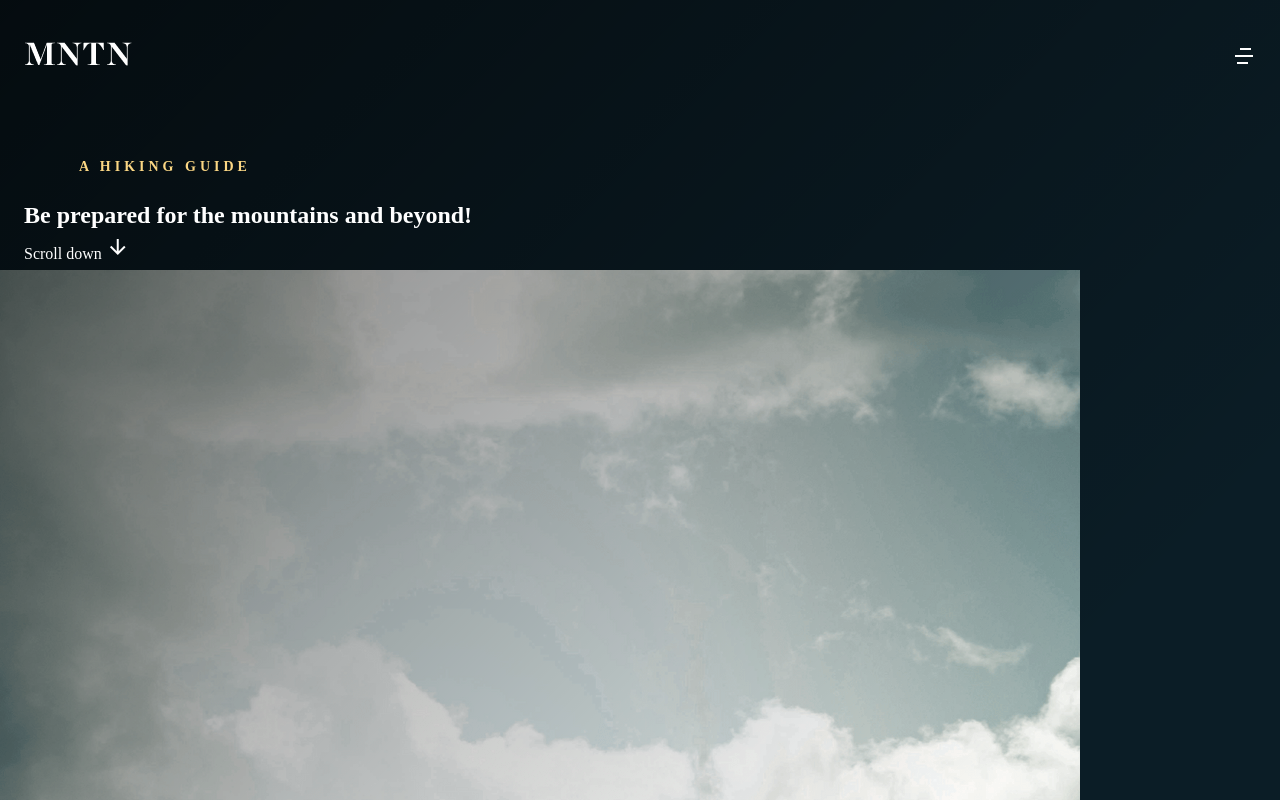
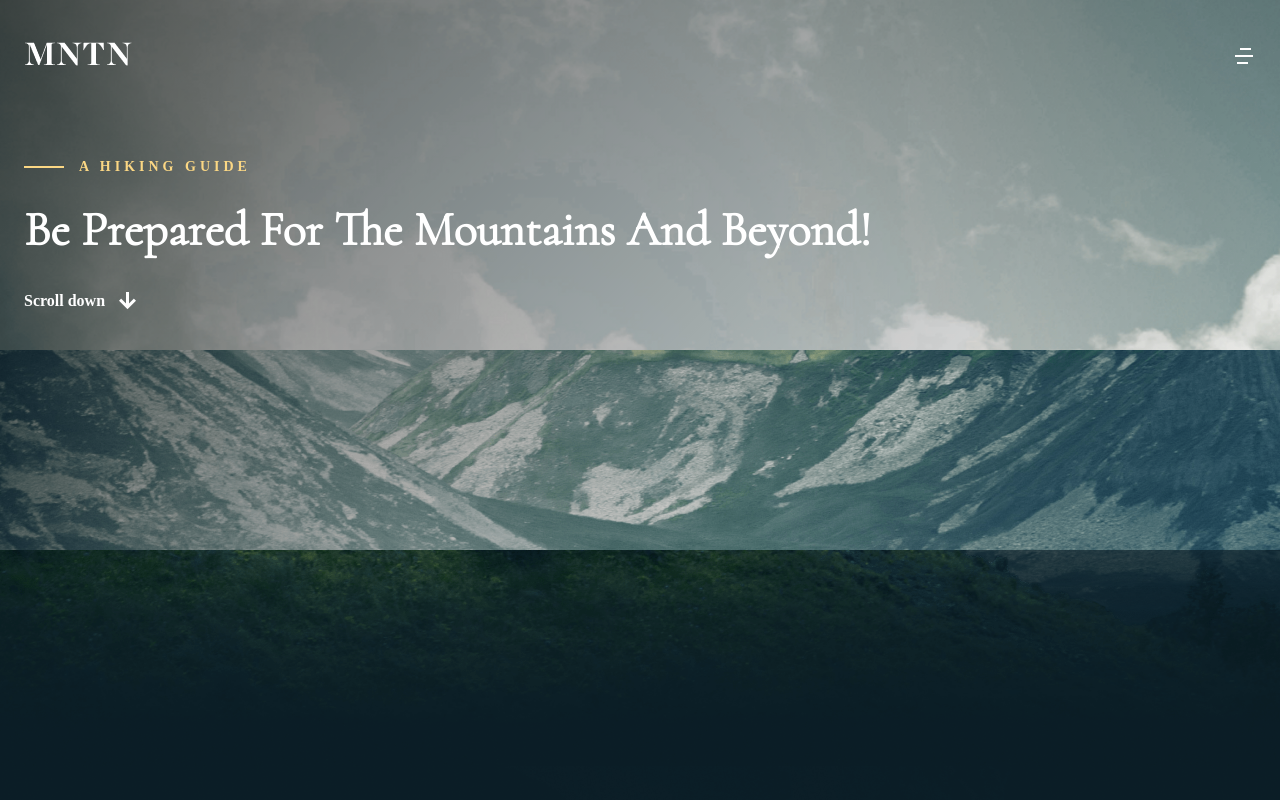
Before and after one commit to lbferrand/responsive-adventures-website, a plain HTML site: page index.html in a window 1280 px wide. Shown: the top 800 px of the page. Drawn offline with nearby package versions, Linux system fonts and the light colour scheme.

Commit message:
Finalize Hero style css

```diff
--- a/assets/css/main.css
+++ b/assets/css/main.css
@@ -152,6 +152,10 @@ img {
   transform: scale(1);
 }
 /* Hero */
+
+.main {
+  overflow: hidden;
+}
 .hero {
   position: relative;
   height: 100rem;
@@ -189,6 +193,59 @@ img {
   margin-bottom: var(--margin-bottom-sm);
   position: relative;
 }
+
+.tagline::before {
+  content: "";
+  position: absolute;
+  top: 50%;
+  left: -5.5rem;
+  width: 4rem;
+  height: 2px;
+  background-color: var(--clr-accent);
+  transform: translateY(-50%);
+}
+
+.title {
+  font-family: var(--font-family-title);
+  font-size: var(--font-size-lg);
+  text-transform: capitalize;
+  line-height: 1.3;
+  margin-bottom: var(--margin-bottom-md);
+}
+
+.main-title {
+  font-size: var(--font-size-xl);
+}
+
+.btn {
+  display: inline-flex;
+  align-self: center;
+  font-size: var(--font-size-md);
+  font-weight: bold;
+  gap: 1rem;
+}
+
+.parallax-img {
+  position: absolute;
+  left: 0;
+  width: 100%;
+  height: 60rem;
+  object-fit: cover;
+  object-position: 30% 50%;
+}
+
+.parallax-bottom-img {
+  top: 55%;
+  z-index: 110;
+}
+
+.parallax-middle-img {
+  top: 35%;
+}
+
+.parallax-top-img {
+  top: 0;
+}
 /* Hiking information */
 
 /* Footer */
```
